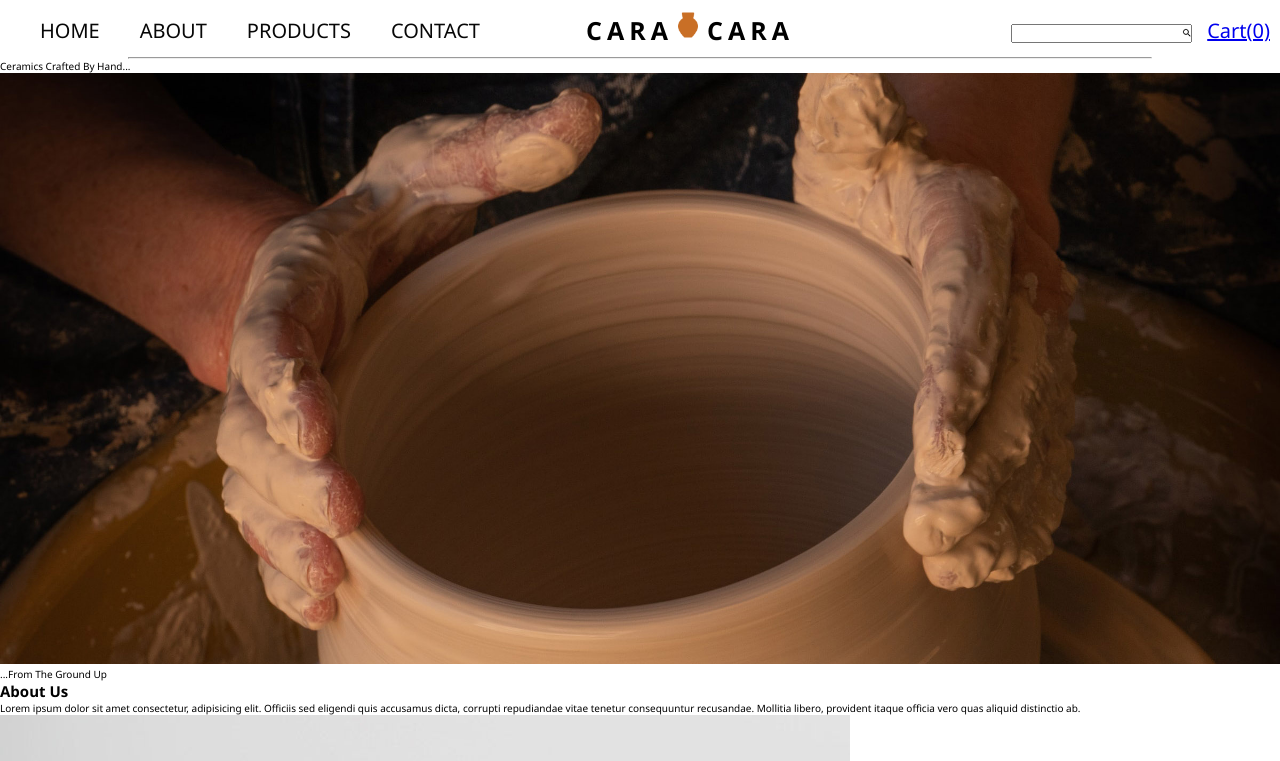
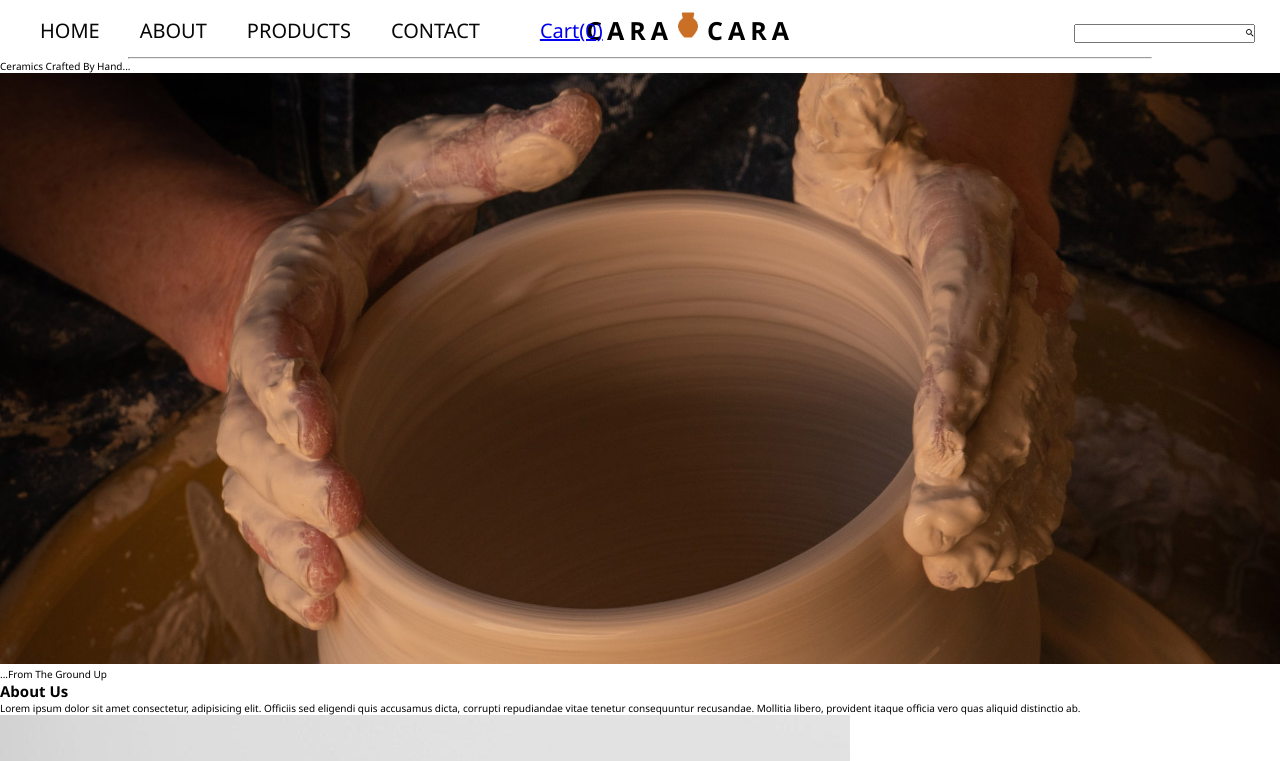
Before and after one commit to RAGessler/Cara_Cara_Ecommerce_Site, a plain HTML site: page index.html in a window 1280 px wide. Shown: the top 761 px of the page. Drawn offline with Linux system fonts and the light colour scheme.

Commit message:
fixed search bar

```diff
--- a/index.html
+++ b/index.html
@@ -16,12 +16,14 @@
                 <li><a class="nav-a"href="#about-secton">ABOUT</a></li>
                 <li><a class="nav-a"href="#products-section">PRODUCTS</a></li>
                 <li><a class="nav-a"href="#contact-section">CONTACT</a></li>
-                <div class="search-bar">
-                    <input type="text" title="Search Bar">
-                        <img class="magnifying-glass" src="./assets/1200px-Google_Magnifying_Glass.svg.png" alt="Search Button">
-                    </input>
-                <p class="cart"><a href="#">Cart(0)</a></p>
-                </div>
+                <li>
+                    <div class="search-bar">
+                        <input type="text" title="Search Bar">
+                            <img class="magnifying-glass" src="./assets/1200px-Google_Magnifying_Glass.svg.png" alt="Search Button">
+                        </input>
+                    </div>
+                </li>
+                <lin><p class="cart"><a href="#">Cart(0)</a></p></lin>
             </ul>
         </nav>
     </header>
```
